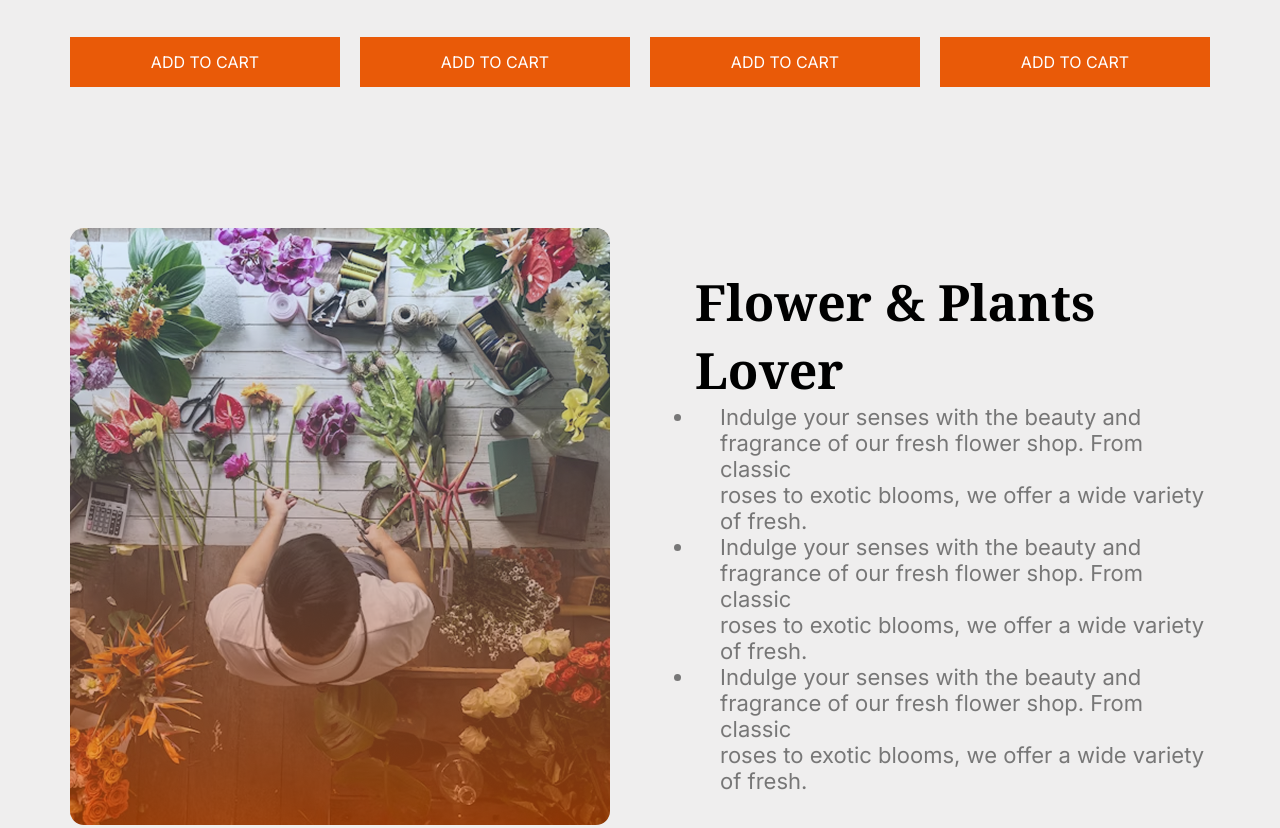
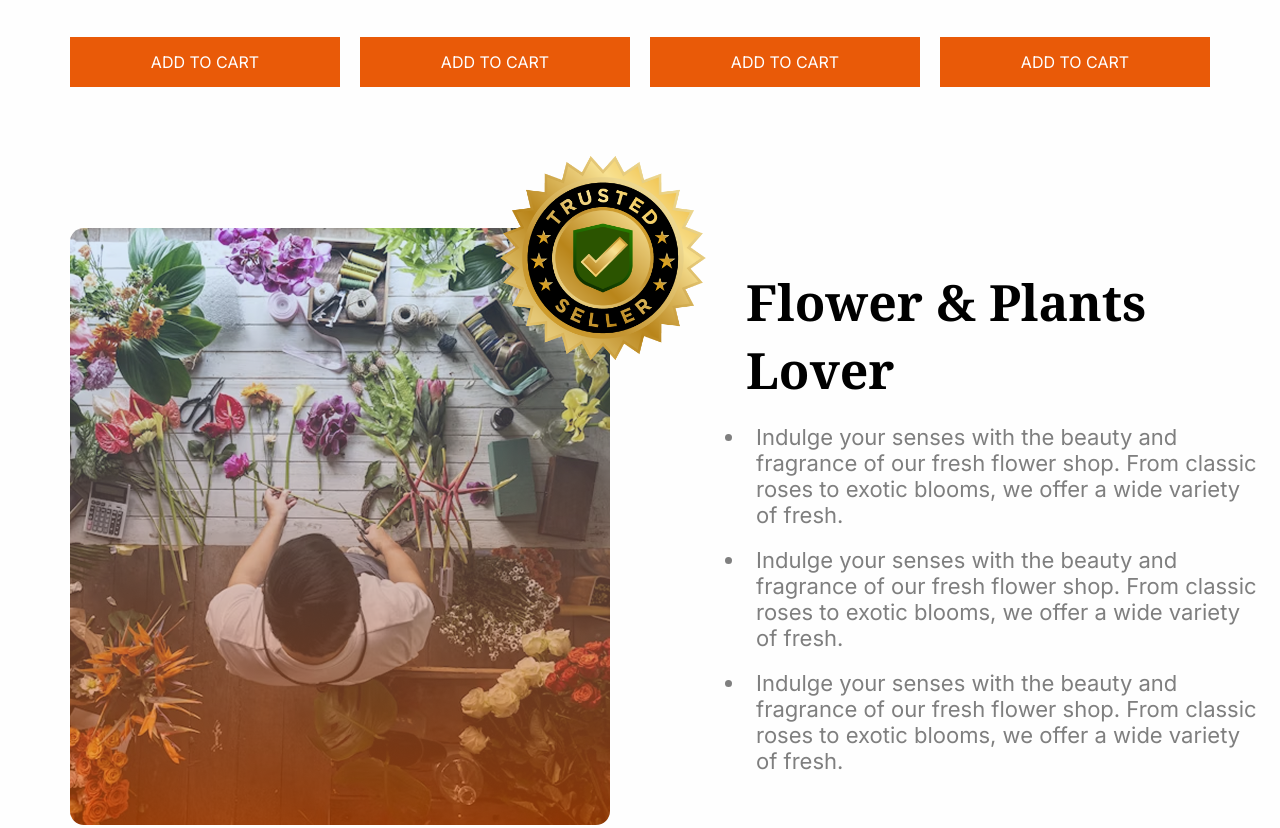
Before and after one commit to riti202-stack/Assignment-02, a plain HTML site: page index.html in a window 1280 px wide. Shown: the part 1969-2797 px from the top of the page. Drawn offline with Linux system fonts and the light colour scheme.

Commit message:
Added badge

```diff
--- a/index.html
+++ b/index.html
@@ -106,23 +106,29 @@
             </div>
          </section>
 
+
+
          <!-- plant-lover section -->
           <section class="plant-lover">
+
             <div >
-                <img src="B12A02-Responsive-Flowers/assets/flower-store.png"class=plant-lover-img >
+
+                <img src="B12A02-Responsive-Flowers/assets/flower-store.png"class=plant-lover-img class="badge-div">
+
 
 
             </div>
+            <img src="B12A02-Responsive-Flowers/assets/trusted-badge.png" id="badge">
             <div class="plant-lover-description">
                 <p class="lover-head noto-serif-flower">Flower & Plants Lover</p>
-                <div>
+
                     <ul>
                     <li class="inter-1 color-1">Indulge your senses with the beauty and <br>fragrance of our fresh flower shop. From classic <br> roses to exotic blooms, we offer a wide variety <br>of fresh.</li>
                     <li class="inter-1 color-1">Indulge your senses with the beauty and<br> fragrance of our fresh flower shop. From classic<br> roses to exotic blooms, we offer a wide variety <br> of fresh.</li>
                     <li class="inter-1 color-1">Indulge your senses with the beauty and<br> fragrance of our fresh flower shop. From classic<br> roses to exotic blooms, we offer a wide variety <br> of fresh.</li>
                 </ul>
 
-                </div>
+
 
             </div>
 
--- a/styles/style.css
+++ b/styles/style.css
@@ -25,7 +25,7 @@
     color:rgba(0, 0, 0, 0.5);
 }
 body{
-    background-color: rgb(239, 238, 238);
+    background-color: rgb(254, 254, 254);
 }
 .display-flex{
     display: flex;
@@ -37,7 +37,7 @@ body{
 .nav-spacing,nav{
     width:1140px;
     height:71px;
-    gap:590px
+    gap:590px;
 }
 .display-flex,ul{
     gap:48px;
@@ -227,7 +227,7 @@ body{
         justify-content: space-between;
         margin: 210px auto;
         align-items: center;
-        column-gap:60px;
+
     }
     .plant-lover-img{
         width: 540px;
@@ -237,16 +237,31 @@ body{
         width: 540px;
         height: 521px;
     }
+    #badge{
+
+        width: 286px;
+        height: 286px;
+        margin-left:-150px;
+        margin-top: -540px;
+    }
+    .badge-div{
+        width: 540px;
+        height: 597px;
+    }
     .lover-head{
         font-size: 50px;
         font-weight: bold;
+        margin-bottom: 20px;
     }
-    .plant-lover-description,li{
+    .plant-lover-description>ul>li{
         font-size: 22px;
         font-weight: 400px;
+        margin-bottom: 15px;
 
-        padding-left: 25px;
+        padding-left: 10px;
         list-style: disc;
+        width: 540px;
+        height: 108px;
 
 
     }
```
